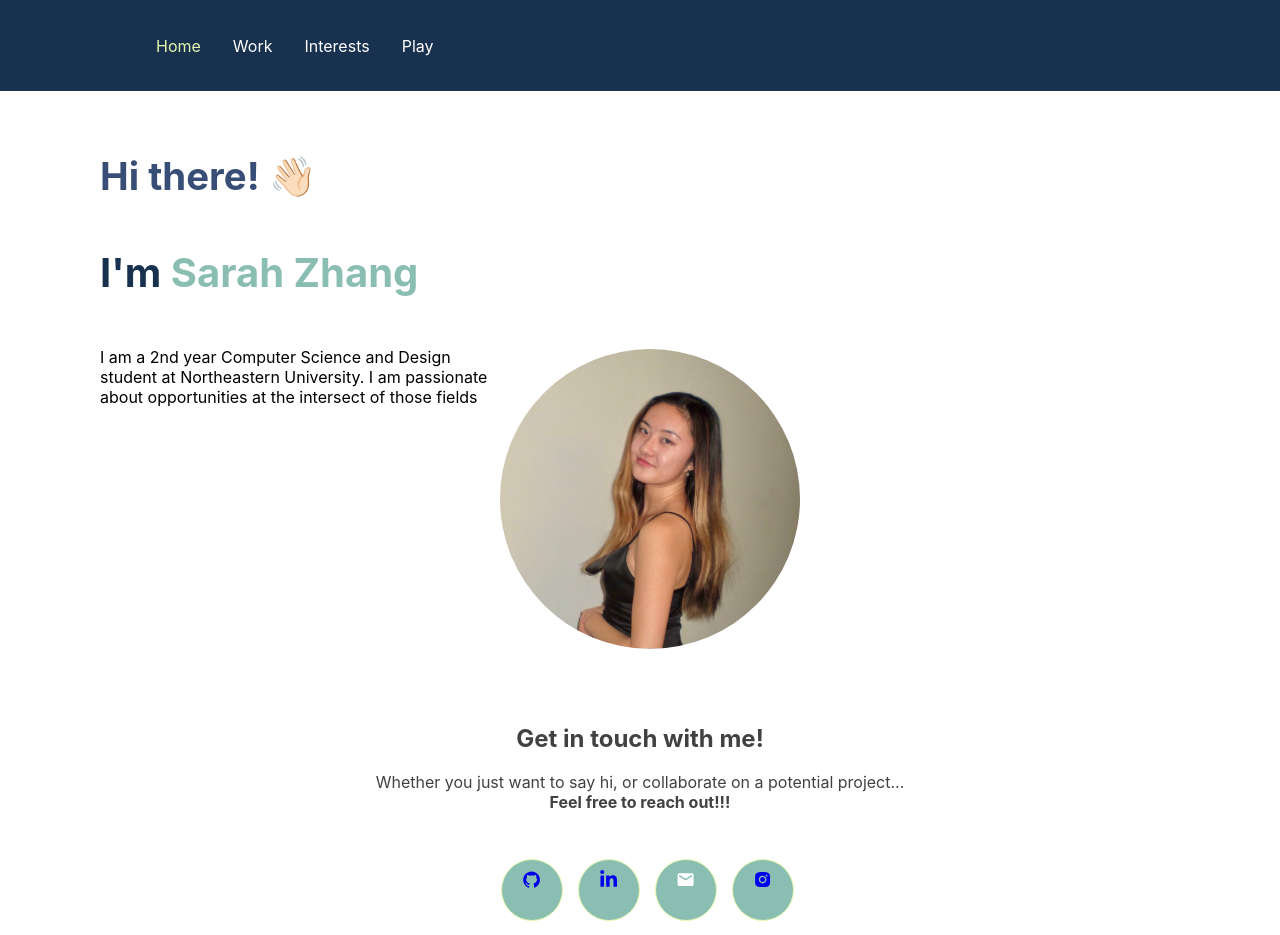
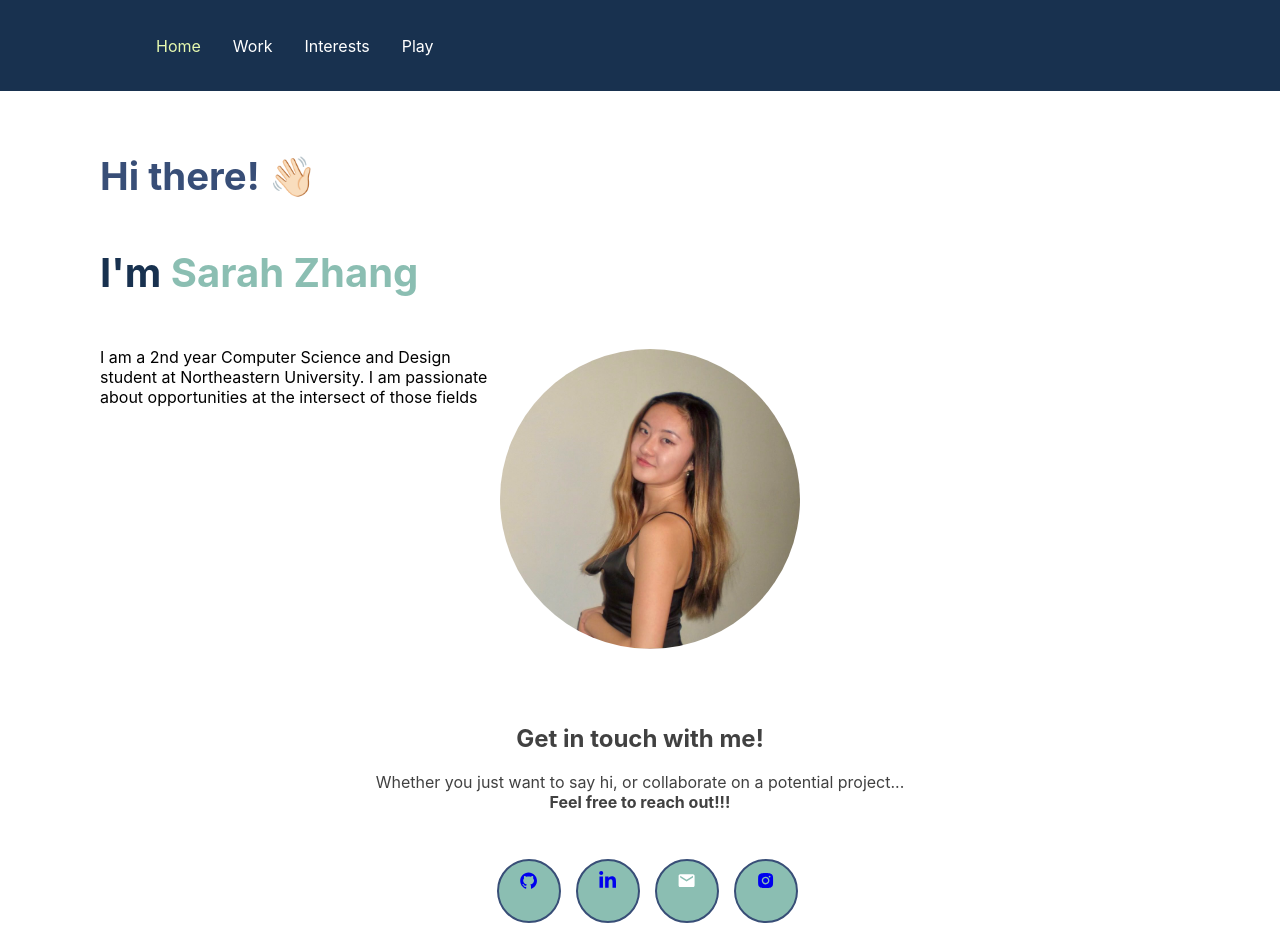
Before and after one commit to srazh/srazh.github.io, a React (Create React App) app: page / in a window 1280 px wide. Built offline with nearby package versions, Linux system fonts and the light colour scheme.

Commit message:
color fixes

```diff
--- a/src/index.css
+++ b/src/index.css
@@ -86,7 +86,7 @@ code {
   background: #8BBEB2 ;
   border-radius: 50%;
   transition: 0.5s;
-  border: 1px solid #E6F9AF;
+  border: 2px solid #384E77;
 }
 .home-social-icons::before {
   content: "";
@@ -96,7 +96,7 @@ code {
   width: 100%;
   height: 100%;
   border-radius: 50%;
-  background: #5b585c;
+  background: #1831;
   transition: 0.5s;
   transform: scale(0.9);
   z-index: -1;
@@ -123,7 +123,7 @@ code {
 }
 
 .home-social-icons:hover {
-  color: #8BBEB2;
+  color: #0D0630;
   box-shadow: 0 0 5px #384E77;
   text-shadow: 0 0 2px #384E77;
 }
```
